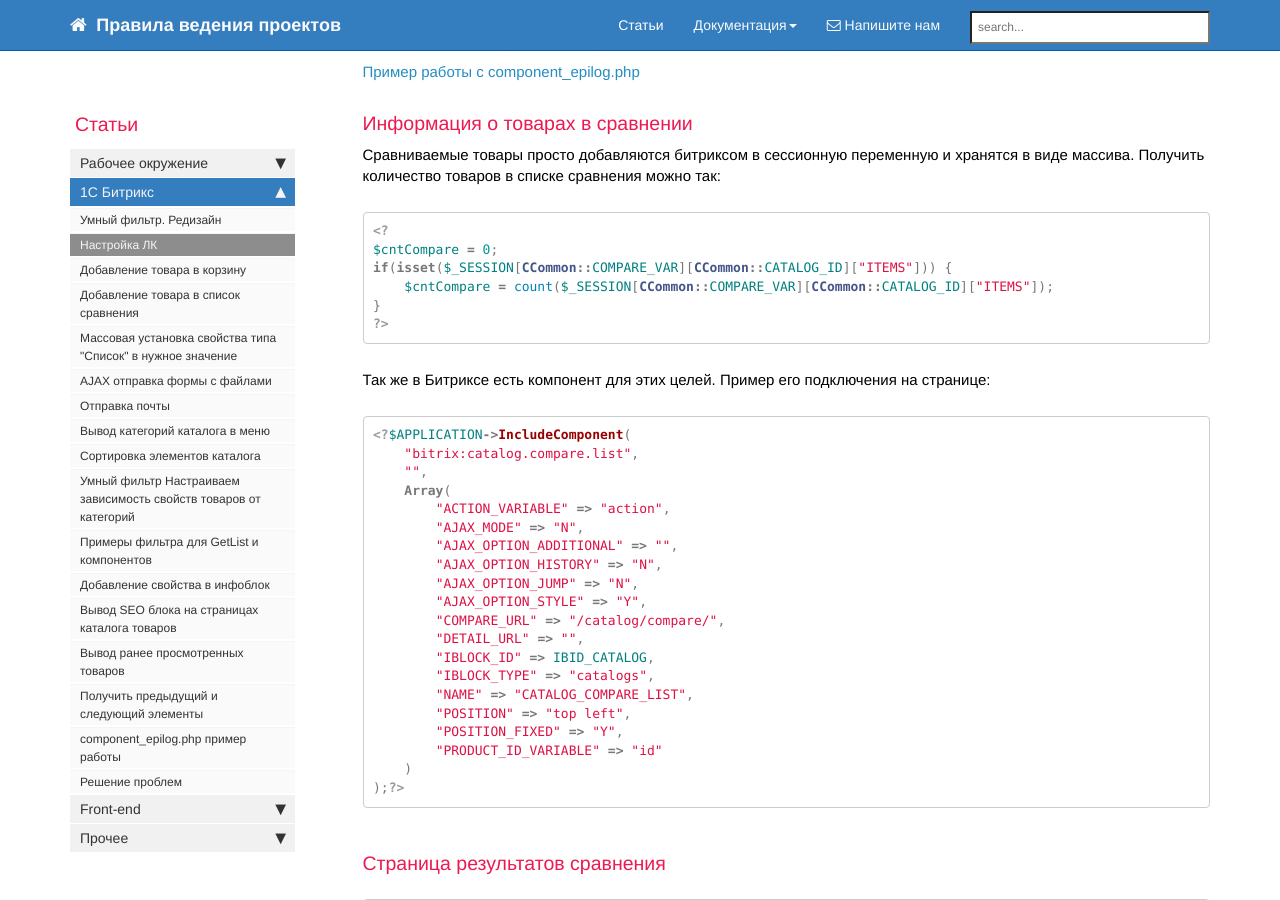
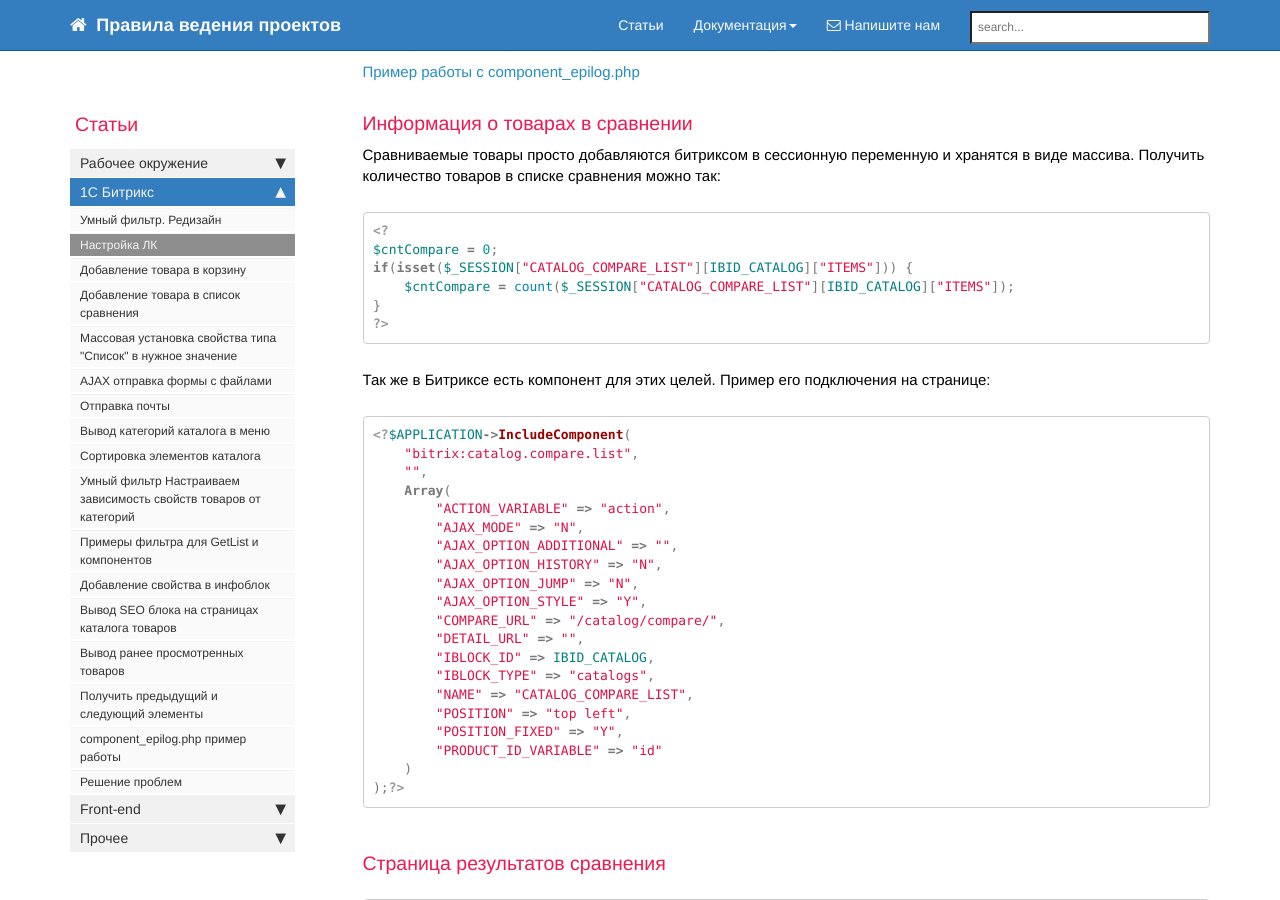
Before and after one commit to gdecider/gdecider.github.io, a Jekyll site: the page built from pages/articles/articles_bx_lk.md, in a window 1280 px wide and 900 px high, scrolled down 5157 px. Built offline with Jekyll 4.4.1, drawn with Linux system fonts in a browser that asks for light colours; nearby versions of some CDN libraries; comment, search, counter and statistics services are not loaded.

Commit message:
Update articles_bx_lk.md

````diff
--- a/pages/articles/articles_bx_lk.md
+++ b/pages/articles/articles_bx_lk.md
@@ -261,8 +261,8 @@ $APPLICATION->SetTitle("Корзина");
 ```php
 <?
 $cntCompare = 0;
-if(isset($_SESSION[CCommon::COMPARE_VAR][CCommon::CATALOG_ID]["ITEMS"])) {
-    $cntCompare = count($_SESSION[CCommon::COMPARE_VAR][CCommon::CATALOG_ID]["ITEMS"]);
+if(isset($_SESSION["CATALOG_COMPARE_LIST"][IBID_CATALOG]["ITEMS"])) {
+    $cntCompare = count($_SESSION["CATALOG_COMPARE_LIST"][IBID_CATALOG]["ITEMS"]);
 }
 ?>
 ```
````
